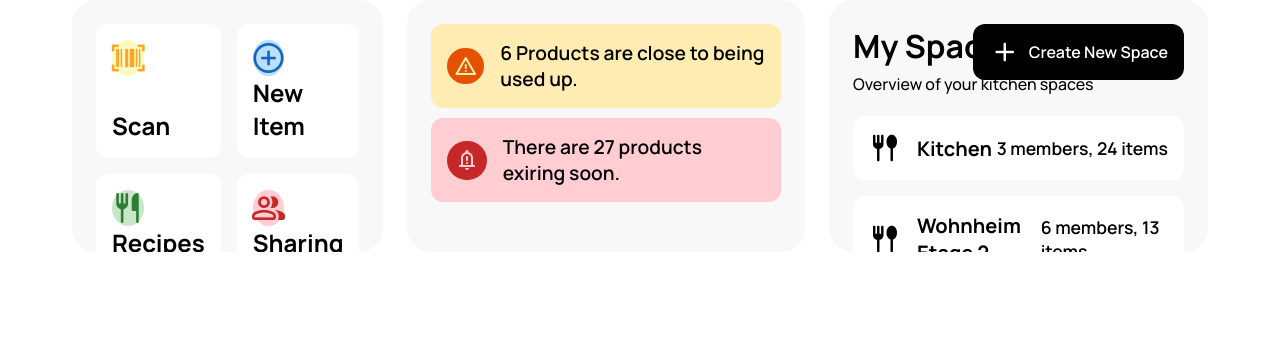
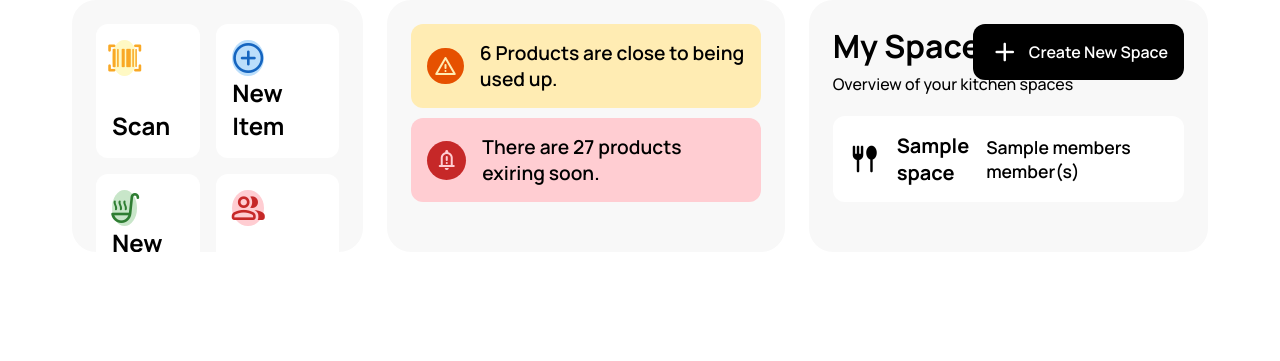
Before and after one commit to czett/shelfi, a Flask app: template templates/dashboard.html in a window 1280 px wide. Shown: the part 80-441 px from the top of the page. Run offline with Flask 3, Linux system fonts and the light colour scheme; the template is opened without the code that fills it: most values are stand-ins (such as "Sample title", 1, 10 or a date in 2020).

Commit message:
space creation and listing in dashboard with real member count

```diff
--- a/app.py
+++ b/app.py
@@ -37,14 +37,19 @@ def login_submit():
 
     # Sanitize username: allow only alphanumeric and underscores, reject others
     if not re.match(r'^\w+$', username):
-        return render_template('auth.html', action='login', error='Invalid username: only letters, numbers, and underscores are allowed.', session=session)
+        return render_template('auth.html', action='login', message='Invalid username: only letters, numbers, and underscores are allowed.', session=session)
 
     if success:
         session['username'] = username
         session['logged_in'] = True
+
+        # get user id as well
+        user_id = database.get_user_id(username)
+        session['user_id'] = user_id
+
         return redirect('/dashboard')
     else:
-        return render_template('auth.html', action='login', error=message, session=session)
+        return render_template('auth.html', action='login', message=message, session=session)
 
 @app.route('/register/submit', methods=['POST'])
 def register_submit():
@@ -55,9 +60,14 @@ def register_submit():
     if success:
         session['username'] = username
         session['logged_in'] = True
+
+        # get user id as well
+        user_id = database.get_user_id(username)
+        session['user_id'] = user_id
+
         return redirect('/dashboard')
     else:
-        return render_template('auth.html', action='register', error=message, session=session)
+        return render_template('auth.html', action='register', message=message, session=session)
 
 @app.route('/logout')
 def logout():
@@ -68,7 +78,29 @@ def logout():
 def dashboard():
     if not check_logged_in():
         return redirect('/login')
-    return render_template('dashboard.html', session=session)
+
+    # fetch spaces of logged in user
+    user_id = session.get('user_id')
+    spaces = database.get_user_spaces(user_id)
+
+    return render_template('dashboard.html', session=session, spaces=spaces)
+
+@app.route('/api/create-space', methods=['GET', 'POST'])
+def create_space():
+    if not check_logged_in():
+        return redirect('/login')
+
+    user_id = session.get('user_id')
+    space_name = request.values.get('space_name')
+
+    if not space_name or len(space_name) > 100:
+        return "Invalid space name.", 400
+
+    success, message = database.create_space(user_id, space_name)
+    if success:
+        return redirect('/dashboard')
+    else:
+        return message, 500
 
 if __name__ == '__main__':
     app.run(debug=True, port=8080)
--- a/templates/dashboard.html
+++ b/templates/dashboard.html
@@ -17,11 +17,11 @@
                 </div>
                 <div class="quick-action-name">New Item</div>
             </div>
-            <div class="quick-action">
+            <div class="quick-action" onmousedown="expandCreateSpaceForm()">
                 <div class="quick-action-icon">
-                    <span class="material-symbols-rounded">restaurant</span>
+                    <span class="material-symbols-rounded">soup_kitchen</span>
                 </div>
-                <div class="quick-action-name">Recipes</div>
+                <div class="quick-action-name">New Space</div>
             </div>
             <div class="quick-action">
                 <div class="quick-action-icon">
@@ -62,33 +62,17 @@
             </div>
 
             <div class="spaces-list">
+                {% for space in spaces %}
                 <div class="space-card">
                     <div class="space-icon-and-name">
                         <div class="space-card-icon">
                             <span class="material-symbols-rounded">fork_spoon</span>
                         </div>
-                        <div class="space-card-name">Kitchen</div>
+                        <div class="space-card-name">{{space.name}}</div>
                     </div>
-                    <div class="space-card-count">3 members, 24 items</div>
+                    <div class="space-card-count">{{space.members}} member(s)</div>
                 </div>
-                <div class="space-card">
-                    <div class="space-icon-and-name">
-                        <div class="space-card-icon">
-                            <span class="material-symbols-rounded">fork_spoon</span>
-                        </div>
-                        <div class="space-card-name">Wohnheim Etage 2</div>
-                    </div>
-                    <div class="space-card-count">6 members, 13 items</div>
-                </div>
-                <div class="space-card">
-                    <div class="space-icon-and-name">
-                        <div class="space-card-icon">
-                            <span class="material-symbols-rounded">fork_spoon</span>
-                        </div>
-                        <div class="space-card-name">Zuhause</div>
-                    </div>
-                    <div class="space-card-count">2 members, 7 items</div>
-                </div>
+                {% endfor %}
             </div>
 
             <div class="create-space-form" data-expanded="false">
```
Also changed, not shown: database.py (+56 -0 lines).
